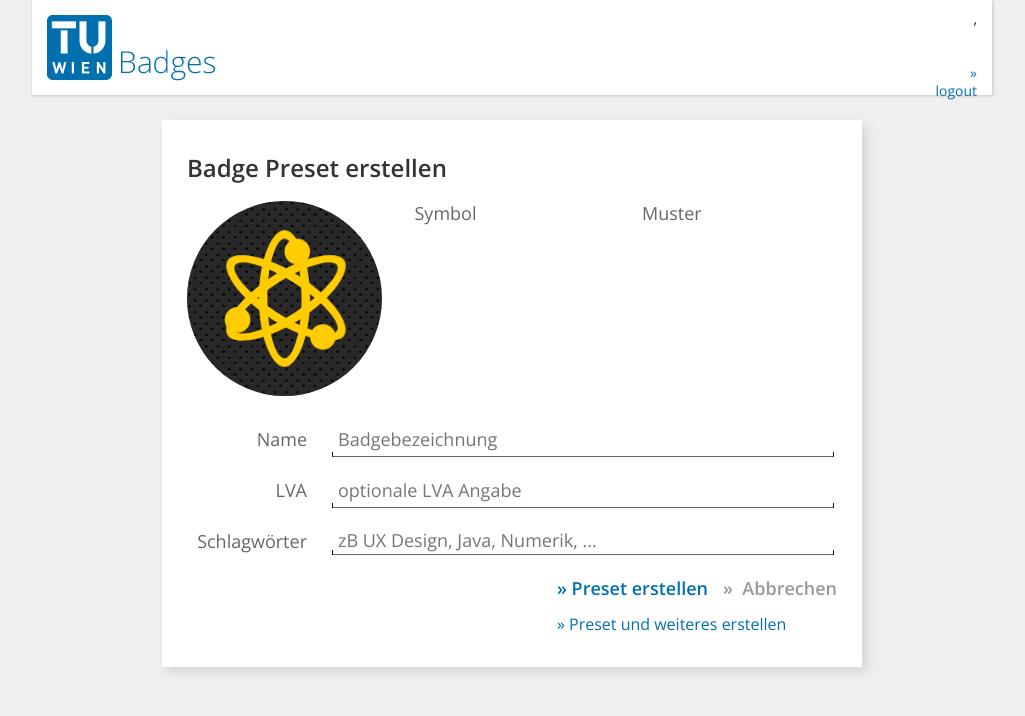
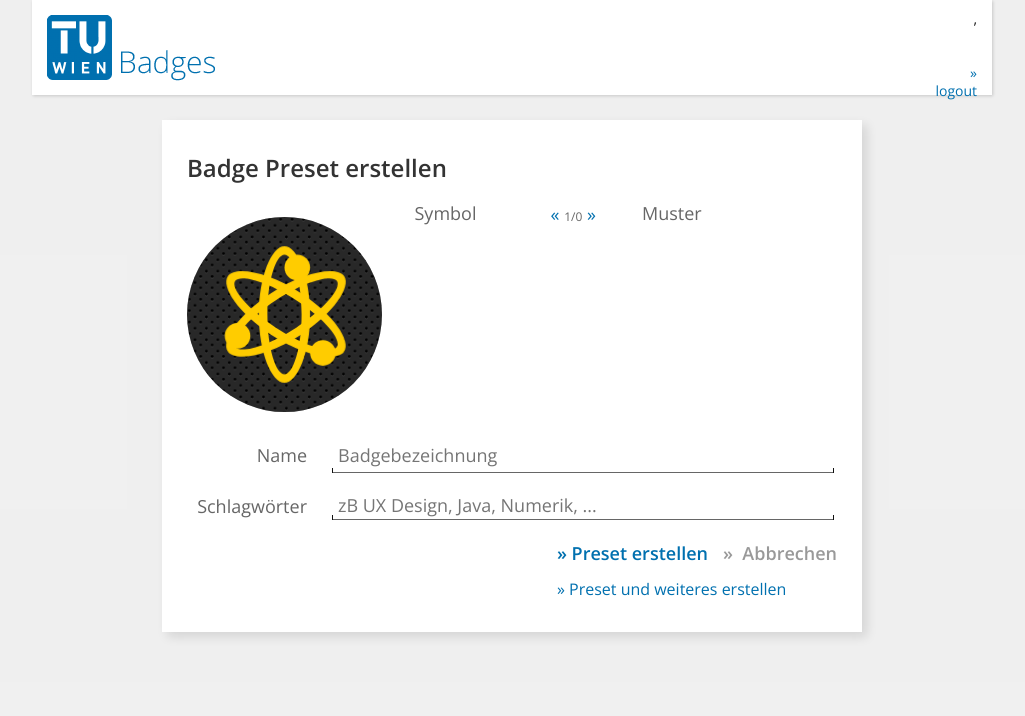
Before and after one commit to gimmixAT/tubadge, a Django app: template TUBadges/templates/index.html in a window 1280 px wide. Shown: the top 716 px of the page, without its empty margins (128-1153 px from the left). Run offline with Django 3.2, Linux system fonts and the light colour scheme; the template is opened without the code that fills it, so the values that code supplies are empty; parts of the project's set-up code (start-up, migrations or seed data) failed here and were passed over.

Commit message:
- added slider for browsing multiple pages of shapes - added ajax method for course querying for matching courses

```diff
--- a/TUBadges/static/scripts/script.js
+++ b/TUBadges/static/scripts/script.js
@@ -11,6 +11,10 @@
 
     resizeFormElements($('.modal'));
     watchBadgeTypeChange($('.modal'));
+
+    $('.slider').each(function(){
+        setupSlider($(this));
+    });
 });
 
 $(window).smartresize(function(){
@@ -93,3 +97,52 @@
         }
     });
 }
+
+function setupSlider(target){
+    var itemsPerPage = target.data('items_per_page');
+    var next = $('#'+target.data('next'));
+    var prev = $('#'+target.data('prev'));
+    var pageIndicator = $('#'+target.data('pageindicator'));
+    var pages = Math.ceil(target.children().length / itemsPerPage);
+    var currentPage = 0;
+
+    target.children().hide();
+
+    slideToPage(target, -1, currentPage, itemsPerPage)
+
+    pageIndicator.html(1+'/'+pages);
+
+    next.click(function(){
+        var oldPage = currentPage;
+        currentPage++;
+        if(currentPage > pages-1) currentPage = 0;
+        pageIndicator.html((currentPage+1)+'/'+pages);
+        slideToPage(target, oldPage, currentPage, itemsPerPage);
+        return false;
+    });
+
+    prev.click(function(){
+        var oldPage = currentPage;
+        currentPage--;
+        if(currentPage < 0) currentPage = pages-1;
+        pageIndicator.html((currentPage+1)+'/'+pages);
+        slideToPage(target, oldPage, currentPage, itemsPerPage);
+        return false;
+    });
+}
+
+function slideToPage(target, from, to, itemsPerPage){
+    var children = target.children();
+
+    if(from >= 0){
+        var f = (from+1) * itemsPerPage;
+        for(var c = f - itemsPerPage; c < f; c++){
+            $(children[c]).hide();
+        }
+    }
+
+    var t = (to+1) * itemsPerPage;
+    for(var c = t - itemsPerPage; c < t; c++){
+        $(children[c]).show();
+    }
+}
--- a/TUBadges/static/styles.css
+++ b/TUBadges/static/styles.css
@@ -613,6 +613,7 @@
         overflow: hidden;
         position: relative;
         line-height: 0;
+        margin-top: 16px;
     }
 
         .badgecreator .preview > img {
@@ -679,6 +646,16 @@
         line-height: normal;
     }
 
+    .badgecreator .browse {
+        position: absolute;
+        right:7%;
+        top: -10px;
+    }
+
+        .badgecreator .browse .page {
+            font-size: 12px;
+        }
+
     .badgecreator .shapes > li {
         list-style:none;
         display: block;
--- a/TUBadges/templates/badge_form.html
+++ b/TUBadges/templates/badge_form.html
@@ -1,7 +1,8 @@
             <h1>Badge vergeben</h1>
             <div>
                 <label for="awardee">Der Student </label><span class="input"><input name="awardee" id="awardee" value="" placeholder="Matrikelnummer"/></span>
-                <label for="lva">hat in</label><span class="input"><input name="lva" id="lva" value="" placeholder="LVA 123.456 Lehrveranstaltung"/></span>
+                <label for="lva">hat in</label><span class="input"><input name="lva" id="lva" value="" placeholder="123.456 Lehrveranstaltung"/></span>
+                <label for="students">als einer von</label><span class="input autosize"><input name="students" id="students" value="" placeholder="123"/></span> Studenten
                 <label for="proof">die folgende Leistung erbracht:</label><br/>
                 <span class="textarea"><textarea name="proof" id="proof" placeholder="URL oder kurze Beschreibung" rows="1" class="autosize"></textarea></span>
                 <label for="type">und erhält dafür den</label> <span class="select autosize"><select name="type" id="type" class="autosize"><option value="0">bronzenen</option><option value="1">silbernen</option><option value="2">goldenen</option></select></span> Badge<br/>
--- a/TUBadges/templates/footer.html
+++ b/TUBadges/templates/footer.html
@@ -11,11 +11,16 @@
                     <img src="/svg?p=carbon&s=genius&c=ffcc00" />
                 </div>
 
-                <div class="col-3">
+                <div class="col-3" style="position: relative;">
                     <h2>Symbol</h2>
-                    <ul class="shapes">
+                    <div class="browse">
+                        <a href="#previous" class="prev" id="symbols_prev">&laquo;</a>
+                        <span class="page" id="symbols_page">-/-</span>
+                        <a href="#next" class="next" id="symbols_next">&raquo;</a>
+                    </div>
+                    <ul class="shapes slider" data-items_per_page="16" data-next="symbols_next" data-prev="symbols_prev" data-pageindicator="symbols_page">
                         {% for s in shapes %}
-                        <li><img src="{% static s %}" /></li>
+                        <li><a href="#"><img src="{% static s %}" /></a><img src="{% static 'images/blank.png' %}" /></li>
                         {% endfor %}
                     </ul>
                 </div>
@@ -33,9 +38,8 @@
             <div class="axisform clear">
 
                 <label for="name">Name </label> <span class="input"><input name="name" id="name" value="" placeholder="Badgebezeichnung"/></span>
-                <label for="lva">LVA</label><span class="input"><input name="lva" id="lva" value="" placeholder="optionale LVA Angabe"/></span>
                 <label for="proof">Schlagw&ouml;rter</label>
-                <span class="textarea inline"><textarea name="proof" id="proof" placeholder="zB UX Design, Java, Numerik, ..." rows="1" class="autosize"></textarea></span>
+                <span class="textarea inline"><textarea name="keywords" id="keywords" placeholder="zB UX Design, Java, Numerik, ..." rows="1" class="autosize"></textarea></span>
 
                 <div class="buttongroup">
                     <input type="button" value="&raquo; Preset erstellen" />
```
Also changed, not shown: other parts of TUBadges/static/styles.css (+23 -38 lines), TUBadges/BadgePortfolio/ajax.py (+45 -0 lines), TUBadges/BadgePortfolio/models.py (+10 -11 lines).
